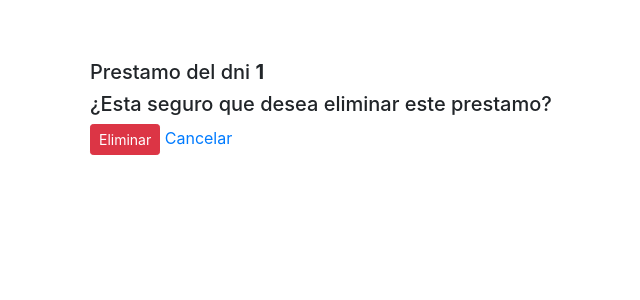
After one commit to federicopeker/prestamos, a Django app: page /prestamos/1/delete/ in a window 1280 px wide. The commit adds this page. Shown: the top 300 px of the page, without its empty margins (10-650 px from the left). Run offline with Django 3.2, Linux system fonts and the light colour scheme; a user stored in the database is signed in; tables that the repository leaves empty hold one stand-in row (values such as "Sample post"); some libraries are stand-ins or nearby versions.

Commit message:
delete prestamo

```diff
--- /dev/null
+++ b/prestamos_app/templates/prestamo_delete.html
@@ -0,0 +1,15 @@
+{% extends "base.html" %}
+{% load static %}
+
+{% block content %}
+<div class="col-md-6">
+    <form method="post">{% csrf_token %}
+        <h5>Prestamo del dni <strong>{{ object.dni}}</strong></h5>
+        <h5>¿Esta seguro que desea eliminar este prestamo? </h5>
+        <button type="submit" class="btn btn-danger btn-sm">
+            Eliminar
+        </button>
+        <a href="{% url 'prestamos_list' %}">Cancelar</a>
+    </form>
+</div>
+{% endblock %}
--- a/prestamos_app/templates/prestamos_list.html
+++ b/prestamos_app/templates/prestamos_list.html
@@ -43,6 +43,9 @@
                     <a href="{% url 'prestamo_update' prestamo.pk %}">
                         Modificar prestamo
                     </a>
+                    <a href="{% url 'prestamo_delete' prestamo.pk %}">
+                        Eliminar
+                    </a>
                 </td>
             </tr>
        {% empty %}
--- a/prestamos_app/urls.py
+++ b/prestamos_app/urls.py
@@ -19,4 +19,7 @@ urlpatterns = [
     url(r'^prestamos/(?P<pk>\d+)/update/$',
         login_required(views.PrestamoUpdateView.as_view()),
         name='prestamo_update'),
+    url(r'^prestamos/(?P<pk>\d+)/delete/$',
+        login_required(views.PrestamoDeleteView.as_view()),
+        name='prestamo_delete'),
 ]
--- a/prestamos_app/views.py
+++ b/prestamos_app/views.py
@@ -4,7 +4,7 @@ from __future__ import unicode_literals
 from django.contrib import messages
 from django.core.urlresolvers import reverse
 from prestamos_app.models import Prestamos
-from django.views.generic import CreateView, UpdateView, ListView
+from django.views.generic import CreateView, UpdateView, ListView, DeleteView
 from prestamos_app.forms import PrestamosForm, PrestamoUpdateForm
 from prestamos_app.prestamos_service import PrestamosServices
 from django.contrib.auth import authenticate, login
@@ -86,3 +86,12 @@ class PrestamoUpdateView(UpdateView):
 
     def get_success_url(self):
         return reverse('prestamos_list')
+
+
+class PrestamoDeleteView(DeleteView):
+
+    model = Prestamos
+    template_name = 'prestamo_delete.html'
+
+    def get_success_url(self):
+        return reverse('prestamos_list')
```
